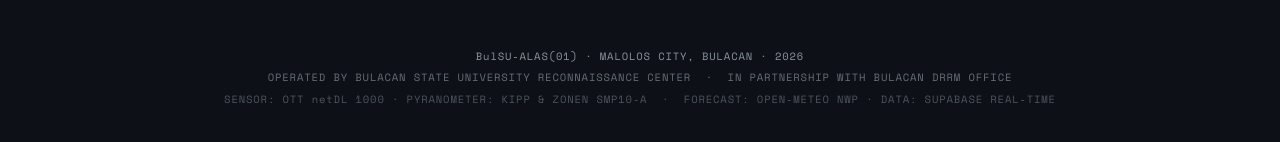
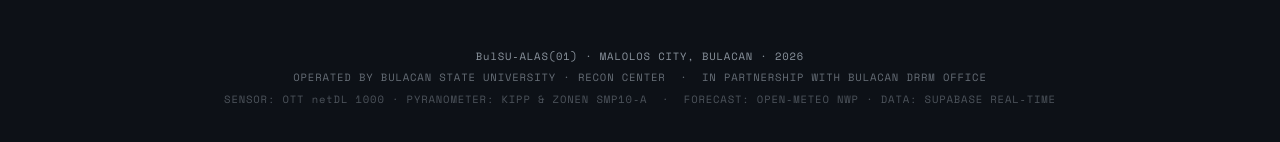
Before and after one commit to reconcenterdiorde-ops/BulSU--ALAS, a React (Vite) app: page / in a window 1280 px wide. Shown: the part 1140-1282 px from the top of the page. Built offline with nearby package versions, Linux system fonts and the light colour scheme; no server answers; the database is empty.

Commit message:
updated footer

```diff
--- a/src/components/Footer.jsx
+++ b/src/components/Footer.jsx
@@ -5,7 +5,7 @@ export default function Footer() {
         BulSU‑ALAS(01) · MALOLOS CITY, BULACAN · {new Date().getFullYear()}
       </div>
       <div style={{ marginTop: '.35rem', opacity: .7 }}>
-        OPERATED BY BULACAN STATE UNIVERSITY RECONNAISSANCE CENTER
+        OPERATED BY BULACAN STATE UNIVERSITY · RECON CENTER
         &nbsp;·&nbsp; IN PARTNERSHIP WITH BULACAN DRRM OFFICE
       </div>
       <div style={{ marginTop: '.35rem', opacity: .5 }}>
```
